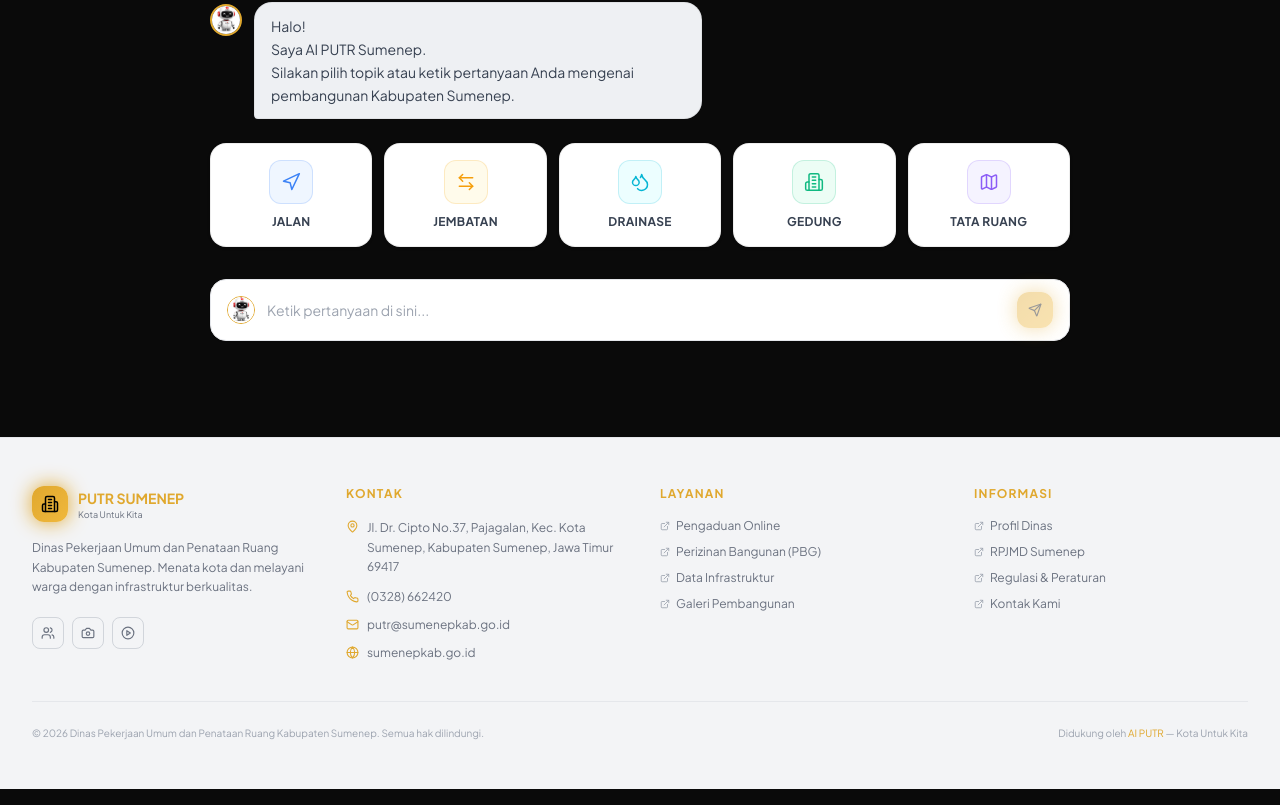
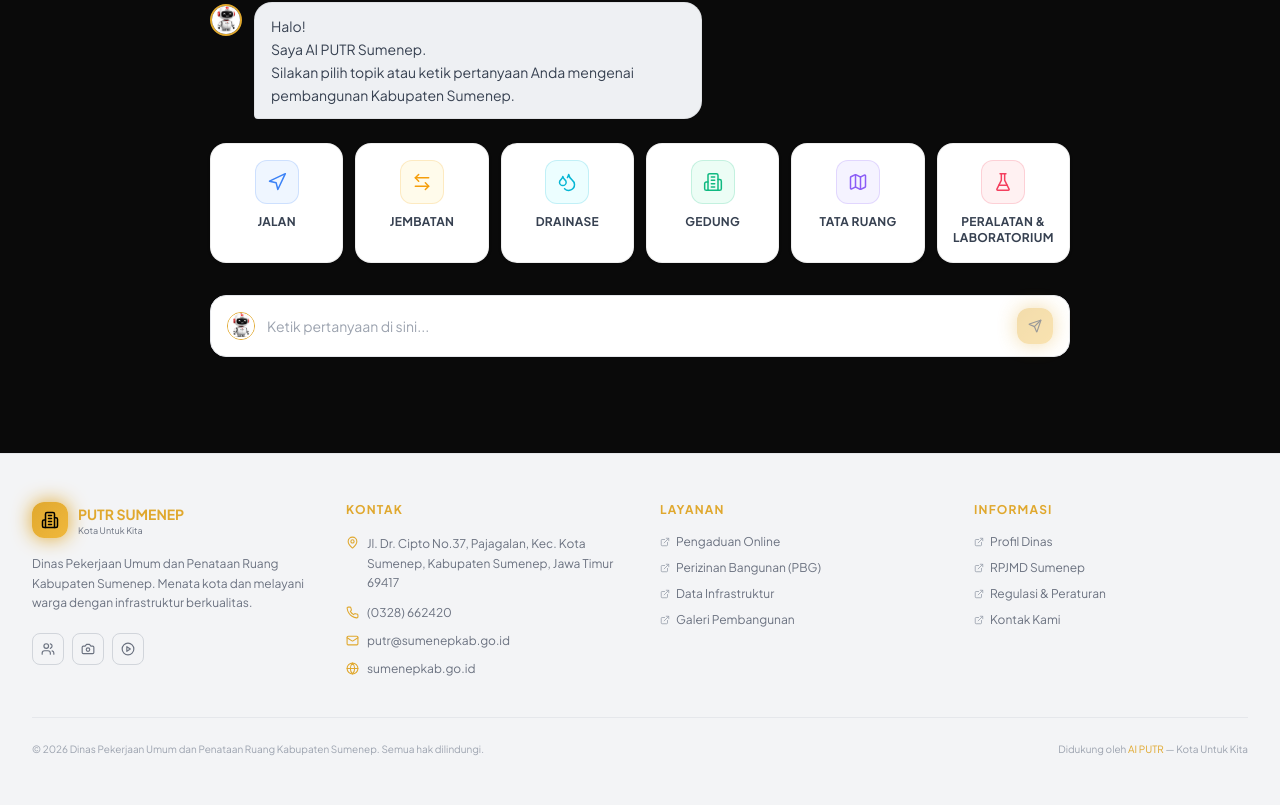
Before and after one commit to hamrasidi7-rgb/putr-sumenep-portal, a Next.js app: page / in a window 1280 px wide. Shown: the part 1477-2282 px from the top of the page. Built offline with nearby package versions, Linux system fonts and the light colour scheme.

Commit message:
feat: tambah card Peralatan & Laboratorium

```diff
--- a/components/ChatAIPUTR.tsx
+++ b/components/ChatAIPUTR.tsx
@@ -2,7 +2,7 @@
 
 import { useState, useRef, useEffect, useCallback } from 'react'
 import Image from 'next/image'
-import { Send, Navigation, ArrowLeftRight, Droplets, Building2, Map } from 'lucide-react'
+import { Send, Navigation, ArrowLeftRight, Droplets, Building2, Map, FlaskConical } from 'lucide-react'
 
 interface Message {
   id: number
@@ -58,6 +58,14 @@ const TOPICS = [
     color: '#8B5CF6',
     bg: '#F5F3FF',
     query: 'Ceritakan informasi tentang tata ruang dan perencanaan wilayah Kabupaten Sumenep.',
+  },
+  {
+    id: 'peralatan-lab',
+    label: 'PERALATAN & LABORATORIUM',
+    Icon: FlaskConical,
+    color: '#F43F5E',
+    bg: '#FFF1F2',
+    query: 'Ceritakan informasi tentang peralatan dan laboratorium yang dimiliki PUTR Sumenep.',
   },
 ]
 
@@ -225,7 +233,7 @@ export default function ChatAIPUTR() {
         </div>
 
         {/* ── Topic Cards Grid ── */}
-        <div className="grid grid-cols-2 sm:grid-cols-3 lg:grid-cols-5 gap-3 mb-8">
+        <div className="grid grid-cols-2 sm:grid-cols-3 lg:grid-cols-6 gap-3 mb-8">
           {TOPICS.map(({ id, label, Icon, color, bg, query }) => (
             <button
               key={id}
```
